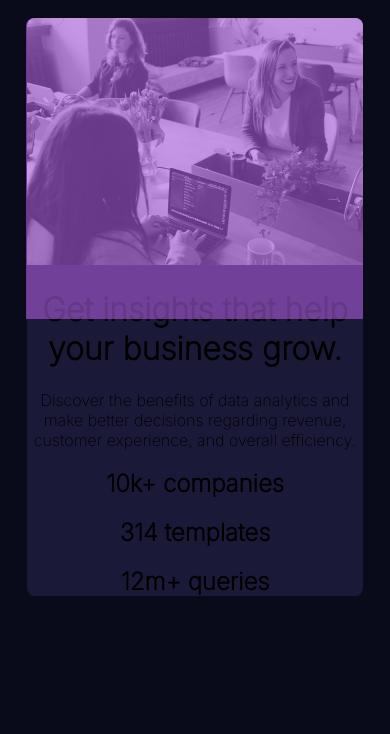
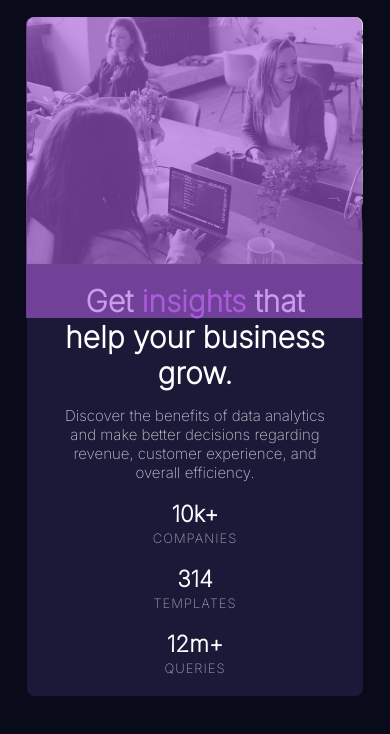
Before and after one commit to ShammyBalls/stats-preview-component, a plain HTML site: page index.html in a window 390 px wide. Drawn offline with Linux system fonts and the light colour scheme.

Commit message:
got the look of the mobile dimensions

```diff
--- a/index.html
+++ b/index.html
@@ -17,25 +17,30 @@
   </div>
 
   <div>
-    <h1>Get insights that help your business grow.</h1>
+    <h1>Get <span style="color: hsl(277, 64%, 61%);">insights</span> that help your business grow.</h1>
   </div>
 
-  <div>
+  <div class="description">
     <p>Discover the benefits of data analytics and make better decisions regarding revenue, customer
     experience, and overall efficiency.</p>
   </div>
 
+<div class="stat-heading">
   <div>
-    <h2>10k+ companies</h2>
+    <h2>10k+</h2>
+    <p>COMPANIES</p>
   </div>
 
   <div>
-    <h2>314 templates</h2>
+    <h2>314</h2>
+    <p>TEMPLATES</p>
   </div>
 
   <div>
-    <h2>12m+ queries</h2>
+    <h2>12m+</h2>
+    <p>QUERIES</p>
   </div>
+</div>
 
 </div>
 </body>
--- a/styles.css
+++ b/styles.css
@@ -4,6 +4,8 @@ body {
     background-color: hsl(233, 47%, 7%);
     text-align: center;
     font-family: 'Inter';
+    color: white;
+    font-size: 15px;
 }
 
 
@@ -23,13 +25,36 @@ body {
 .color-overlay::after {
     content: "";
     display: block;
-    width: 86.5%;
+    width: 86.26%;
     height: 35.75%;
     background-color: hsla(277, 64%, 61%, 0.603);
     position: absolute;
     top: 0;
     left: 0;
-    margin-left: 1.6em;
+    margin-left: 1.7em;
     margin-top: 1.1em;
     border-radius: 0.5em 0.5em 0em 0em;
 }
+
+h1 {
+    width: 9.5em;
+    margin: auto;
+    margin-top: 0.5em;
+}
+
+.description {
+    width: 18em;
+    margin: auto;
+    color: hsla(0, 0%, 100%, 0.75);
+    margin-top: 1em;
+}
+
+.stat-heading p {
+    margin-top: -1.2em;
+    color: hsla(0, 0%, 100%, 0.6);
+    font-size: 13px;
+    letter-spacing: 1px;
+}
+.stat-heading {
+    padding-bottom: 0.5em;
+}
```
